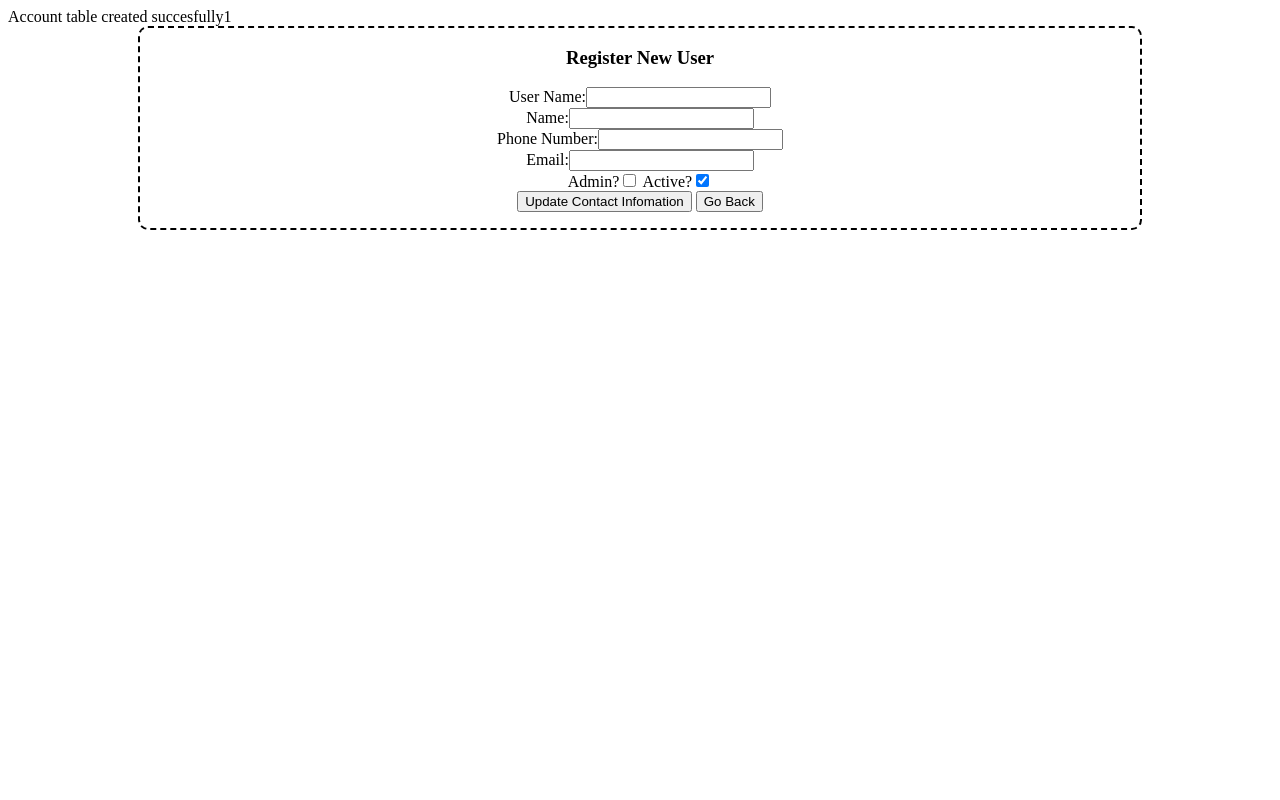
After one commit to Fahv/AdminPortal, a PHP site: page /pages/RegisterNewUser.php in a window 1280 px wide. The commit adds this page. Run offline with PHP 8.4, Linux system fonts and the light colour scheme; the visitor is signed in with stand-in values (Sample User, id 1); data that the repository does not hold is empty.

Commit message:
Can change your bio, and contact infomration, in theory can register a new user still needs to be tested.

```diff
--- /dev/null
+++ b/pages/RegisterNewUser.php
@@ -0,0 +1,46 @@
+<html>
+<head>
+	<link rel="stylesheet" type="text/css" href="../style/style.css" />
+<?php
+require_once('../src/admin.php');
+if(!Admin::Check_Logged_In()){
+	Admin::Redirect("login.php");
+}
+if(!Admin::GetAdminStatus()){
+	Admin::Redirect("admin-home.php");
+}
+
+if(isset($_POST['submitted']))
+{
+	if(Admin::RegisterNewUser()){
+		Admin::Redirect("SuccessRegister.php");
+	}
+}
+if(isset($_POST['back']))
+{
+	Admin::Redirect("admin-home.php");
+}
+?>
+
+</head>
+<body>
+<div id="change">
+	<h3>Register New User</h3>
+		<form method="POST">
+			<label>User Name:</label><input type=text name='username'/>
+			<br />
+			<label>Name:</label><input type=text name='name' />
+			<br />
+			<lable>Phone Number:</lable><input type=text name='phone'/>
+			<br />
+			<lable>Email:</lable><input type=text name='email'/>
+			<br />
+			<lable>Admin?</lable><input type=checkbox name='admin'/>
+			<lable>Active?</lable><input type=checkbox name='active' checked=yes/>
+			<br />
+			<input type=submit name='submitted' value="Update Contact Infomation"/>
+			<input type=submit name='back' value="Go Back" />
+		</form>
+</div>
+</body>
+</html>
--- a/src/admin.php
+++ b/src/admin.php
@@ -8,11 +8,13 @@ class Admin{
 	// Variables
 	private static $database;
 	private static $salt;
+	private static $NameOfSite;
 
 	public static function Initialize_Class(){
 		self::$database = DatabaseConfig::Initialize_DataBase();
 		self::$salt = "1234567890";
 		self::Initialize_New_Database();
+		self::$NameOfSite = "Admin Portal";
 	}
 
 	public static function GetSelfScript()
@@ -42,8 +44,6 @@ class Admin{
 		}
 		$_SESSION['User_Name'] = $username;
 		$_SESSION['User_ID'] = self::Get_ID_From_UserName($username);
-		//echo $_SESSION['User_Name'];
-		//var_dump(self::$database->error());
 		return true;
 	}
 
@@ -94,6 +94,41 @@ class Admin{
 		$bio = trim($_POST['bio']);
 		self::$database->update("account",["Bio" =>$bio],["User_ID" => $_SESSION['User_ID']]);
 		return true;
+	}
+	public static function UpdateContactInfo(){
+		$phone = trim($_POST['phone']);
+		$email = trim($_POST['email']);
+		self::$database->update("account",["Phone_Number" =>$phone,"Email" => $email],["User_ID" => $_SESSION['User_ID']]);
+		return true;
+	}
+
+	public static function RegisterNewUser(){
+		if(empty($_POST['username'])){
+			echo "Username not submitted";
+			return false;
+		}
+		if(empty($_POST['name'])){
+			echo "Name not submitted";
+			return false;
+		}
+		$username = trim($_POST['username']);
+		$name = trim($_POST['name']);
+		$email = trim($_POST['email']);
+		$phone = trim($_POST['phone']);
+		$admin = $_POST['admin'];
+		$active = $_POST['active'];
+		$password = substr(base64_encode($email),0,8);
+		self::$database->insert("account",[
+				"Name" => $name,
+				"Email" => $email,
+				"Phone_Number" => $phone,
+				"User_Name" => $username,
+				"User_Password" => self::Encrypt_Password($password),
+				"Admin" => $admin,
+				"Active" => $active,
+				"Bio" => "<h1>Sample Bio, please change</h1>"
+				]);
+		self::Send_User_Email($email,"New User created on the $NameOfSite",$message);
 	}
 
 	private static function Initialize_New_Database(){
@@ -156,5 +191,12 @@ class Admin{
 		return $tmp["User_ID"];
 	}
 
+	private static function Send_User_Email($to,$subject,$message){
+		$headers = "From: webmaster@example.com\r\nReply-To: webmaster@example.com";
+
+		$mail_sent = mail( $to, $subject, $message, $headers );
+		return $mail_sent ? TRUE : FALSE;
+	}
+
 }Admin::Initialize_Class();
 ?>
--- a/style/style.css
+++ b/style/style.css
@@ -15,3 +15,11 @@
 	border: 2px dashed;
 	border-radius: 10px 10px 10px 10px;
 }
+
+#change{
+	border: 2px dashed;
+	border-radius: 10px 10px 10px 10px;
+	width:1000px;
+	text-align:center;
+	margin:0px auto;
+}
```
Also changed, not shown: pages/ChangeBio.php (+1 -10 lines), pages/ChangeContactInformation.php (added, +38 -0 lines), pages/SuccessContact.php (added, +29 -0 lines).
